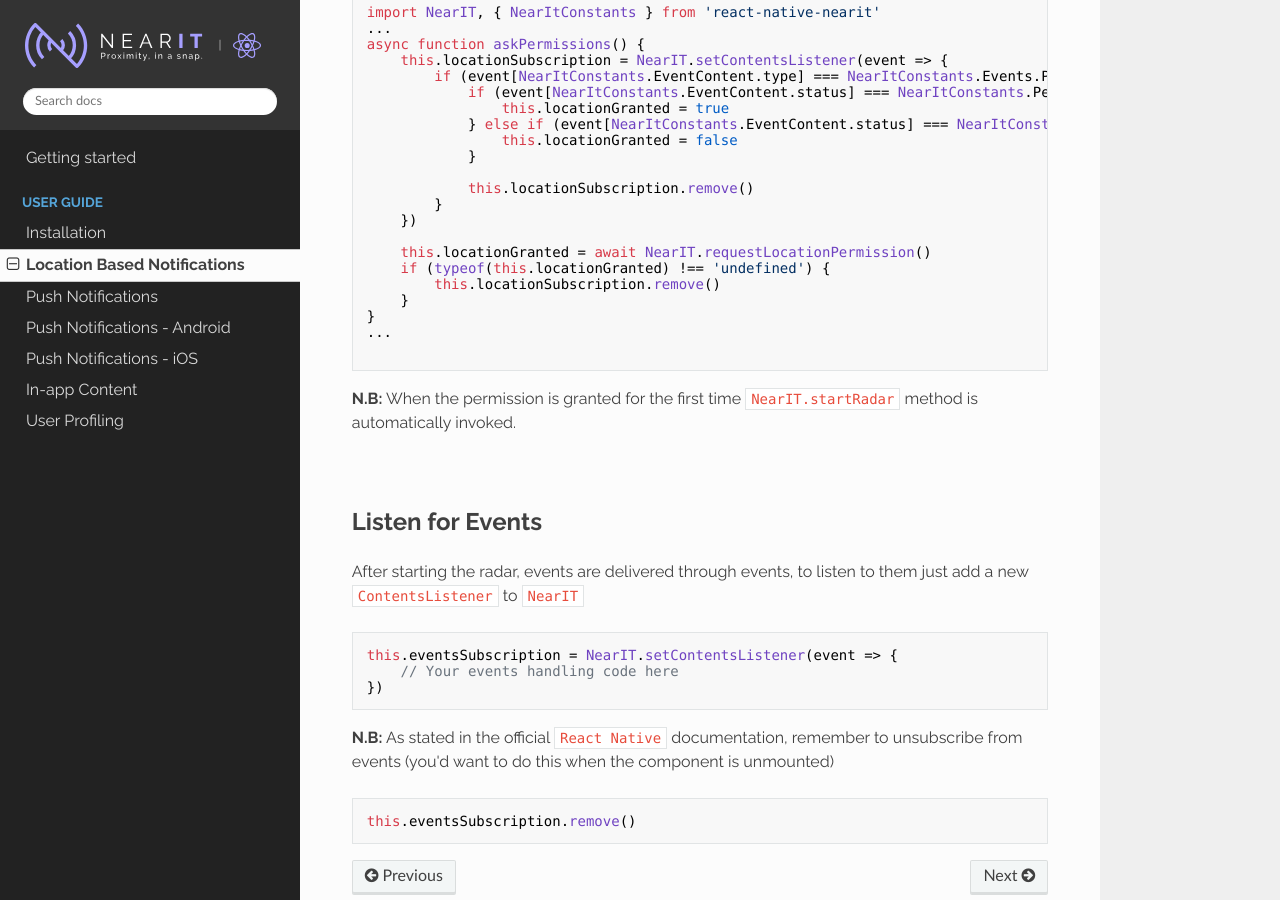
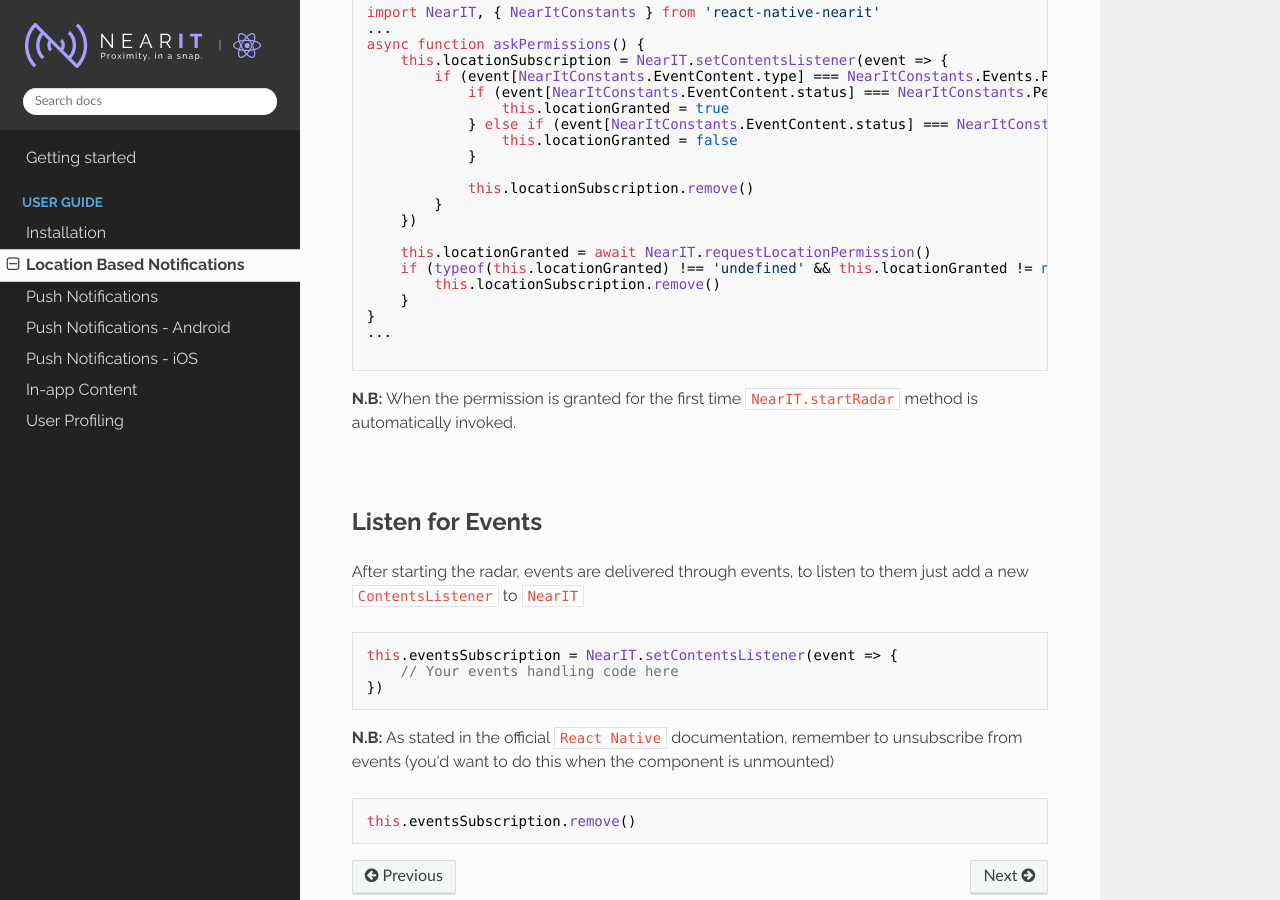
Before and after one commit to nearit/React-Native-SDK, an MkDocs documentation site: the page built from docs/location-based-notifications.md, in a window 1280 px wide and 900 px high, scrolled down 732 px. Built offline with MkDocs 1.6.1, drawn with Linux system fonts in a browser that asks for light colours; nearby versions of some CDN libraries; old or Windows-style settings are respelled for this version of MkDocs.

Commit message:
docs(Snippets): Fix code snippets inside docs

```diff
--- a/docs/location-based-notifications.md
+++ b/docs/location-based-notifications.md
@@ -37,7 +37,7 @@
     })
 
     this.locationGranted = await NearIT.requestLocationPermission()
-    if (typeof(this.locationGranted) !== 'undefined') {
+    if (typeof(this.locationGranted) !== 'undefined' && this.locationGranted != null) {
         this.locationSubscription.remove()
     }
 }
```
